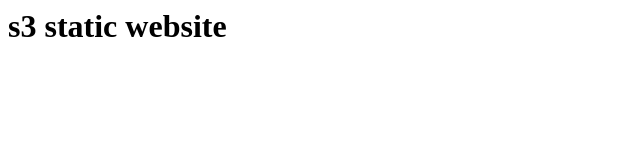
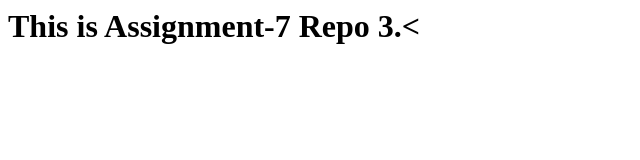
Before and after one commit to Rashmi-M24/Assignment-7-2026R3, a plain HTML site: page index.html in a window 1280 px wide. Shown: the whole page, without its empty margins (0-640 px from the left). Drawn offline with Linux system fonts and the light colour scheme.

Commit message:
Update index.html

```diff
--- a/index.html
+++ b/index.html
@@ -1 +1 @@
-<h1>s3 static website </h1>
+<h1>This is Assignment-7 Repo 3.< </h1>
```
